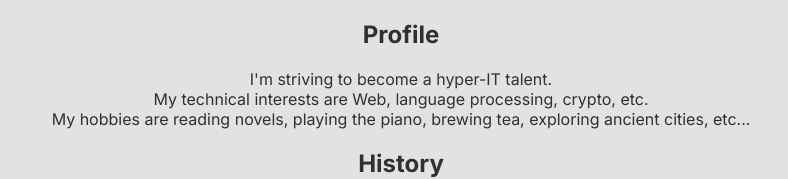
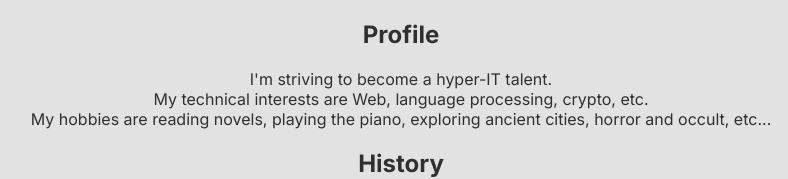
Before and after one commit to pictomo/pictomo.github.io, a Next.js app: page /en in a window 1280 px wide. Shown: the part 466-645 px from the top of the page, without its empty margins (239-1027 px from the left). Built offline with nearby package versions, Linux system fonts and the light colour scheme; a web font is replaced by a local one.

Commit message:
feat: update hobbis info

```diff
--- a/app/[locale]/home.tsx
+++ b/app/[locale]/home.tsx
@@ -36,7 +36,7 @@ const Home = ({ locale }: { locale: I18nLocale }) => {
                 <br />
                 技術的な興味は、Web, 言語処理系、cryptoなど。
                 <br />
-                趣味は、小説を読む、ピアノを弾く、お茶を点てる、古都を巡る、などなど。
+                趣味は、小説を読む、ピアノを弾く、古都を巡る、ホラー・オカルト、などなど。
               </p>
             ),
             en: (
@@ -46,8 +46,8 @@ const Home = ({ locale }: { locale: I18nLocale }) => {
                 My technical interests are Web, language processing, crypto,
                 etc.
                 <br />
-                My hobbies are reading novels, playing the piano, brewing tea,
-                exploring ancient cities, etc...
+                My hobbies are reading novels, playing the piano, exploring
+                ancient cities, horror and occult, etc...
               </p>
             ),
           },
```
